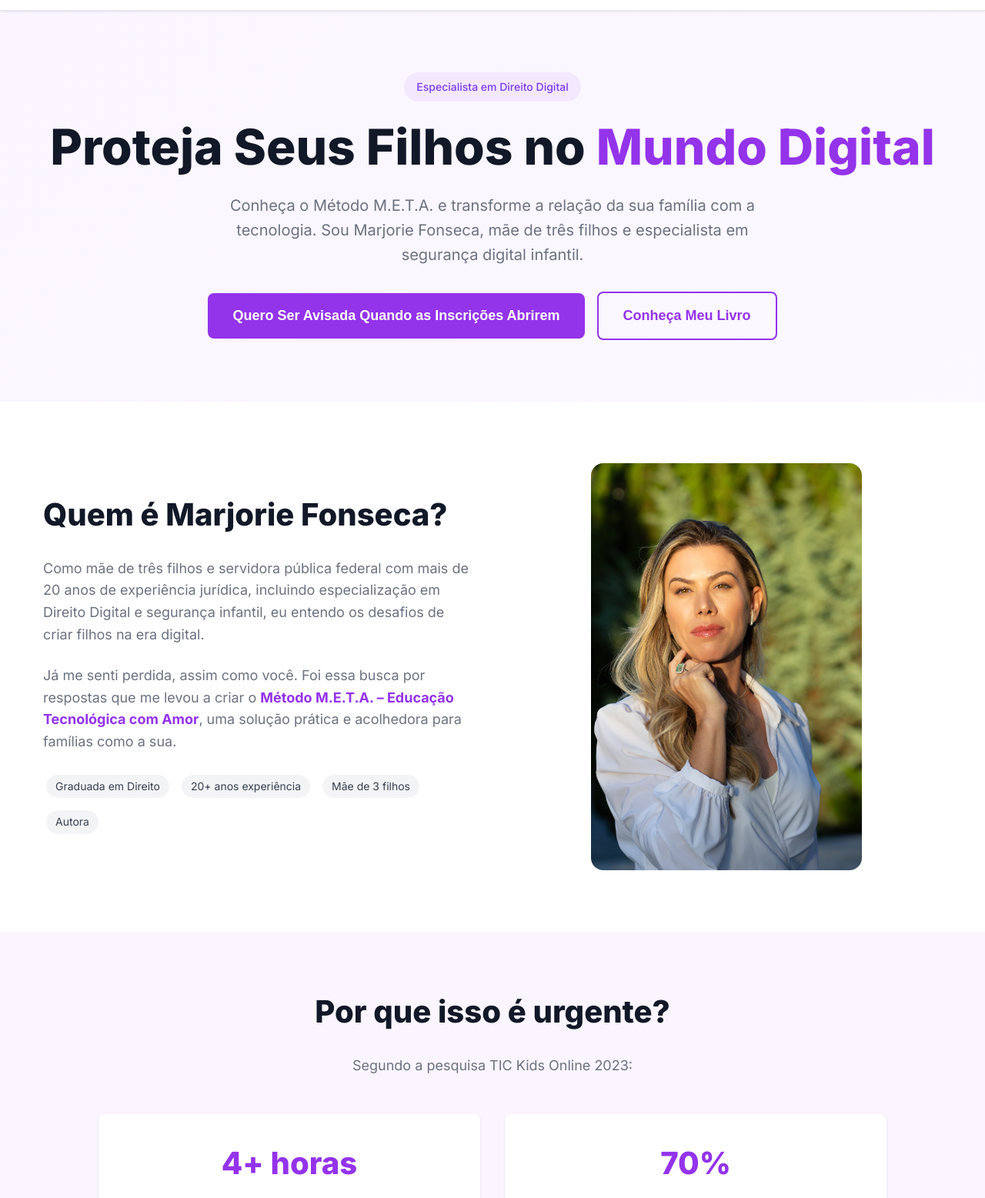
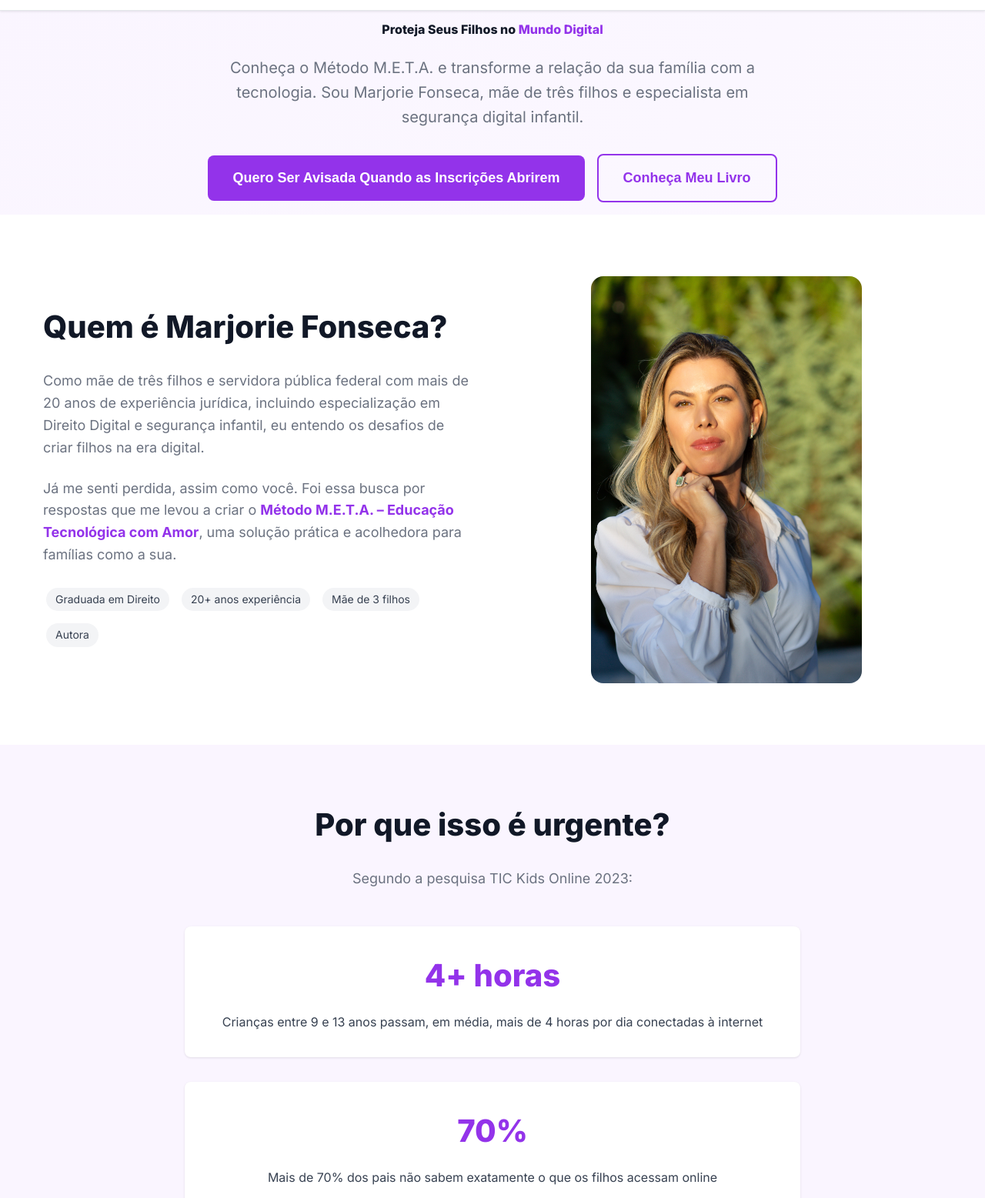
Before and after one commit to ursopolar660/Marjorie, a plain HTML site: page index.html in a window 1280 px wide. Shown: the part 67-1624 px from the top of the page at 77% size. Drawn offline with nearby package versions, Linux system fonts and the light colour scheme.

Commit message:
Modificação do CSS e alteração no HTML

```diff
--- a/index.html
+++ b/index.html
@@ -31,9 +31,7 @@
     <section class="hero">
         <div class="container">
             <div class="hero-content">
-                <div class="badge">
-                    Especialista em Direito Digital
-                </div>
+
                 <h1 class="hero-title">
                     Proteja Seus Filhos no
                     <span class="text-purple">Mundo Digital</span>
--- a/styles.css
+++ b/styles.css
@@ -171,7 +171,7 @@ body {
 }
 
 .hero-content {
-    max-width: 4rem;
+    max-width: 60rem;
     margin: 0 auto;
 }
 
@@ -201,6 +201,9 @@ body {
 }
 
 @media (min-width: 640px) {
+    .hero{
+        padding: 1rem 0;
+    }
     .hero-buttons {
         flex-direction: row;
         justify-content: center;
@@ -209,11 +212,11 @@ body {
 
 @media (min-width: 768px) {
     .hero-title {
-        font-size: 4rem;
+        font-size: 1rem;
     }
 
     .hero-content {
-        max-width: 72rem;
+        max-width: 82rem;
     }
 }
 
@@ -285,7 +288,7 @@ body {
 
 .urgency-content {
     text-align: center;
-    max-width: 64rem;
+    max-width: 50rem;
     margin: 0 auto;
 }
 
@@ -336,9 +339,12 @@ body {
     max-width: 48rem;
 }
 
-@media (min-width: 768px) {
+@media (max-width: 768px) {
+    .container .urgency-content {
+        width: 20rem;
+    }
     .stats-grid {
-        grid-template-columns: repeat(2, 1fr);
+        grid-template-columns: repeat(1, 1fr);
     }
 }
 
```
